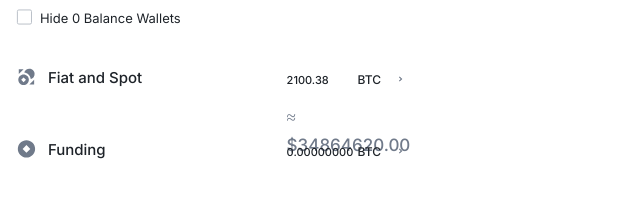
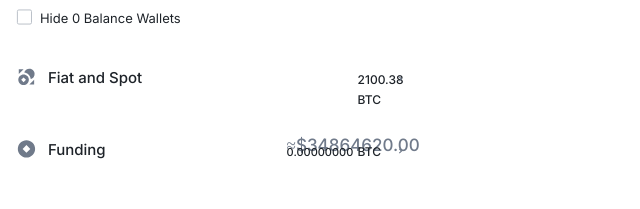
Before and after one commit to moepic19/binances, a website built with Parcel: page index.html in a window 1280 px wide. Shown: the part 474-683 px from the top of the page, without its empty margins (0-640 px from the left). Built offline with nearby package versions, Linux system fonts and the light colour scheme.

Commit message:
Update index.html

```diff
--- a/index.html
+++ b/index.html
@@ -229,14 +229,14 @@
                                   </div>
                                   <div class="frame1-div35">
                                     <div class="frame1-div36">
-                                      <span class="frame1-text28">
-                                        <span>2100.38</span>
+                                      <span class="frame1-text30">
+                                        <span>2100.38 BTC</span>
                                       </span>
                                       <span class="frame1-text30">
-                                        <span>BTC</span>
+                                        <span></span>
                                       </span>
                                       <span  class="frame1-text20"
-                                        >≈ $34864620.00</span>
+                                        > <br>≈$34864620.00</span>
 
                                     </div>
 
```
